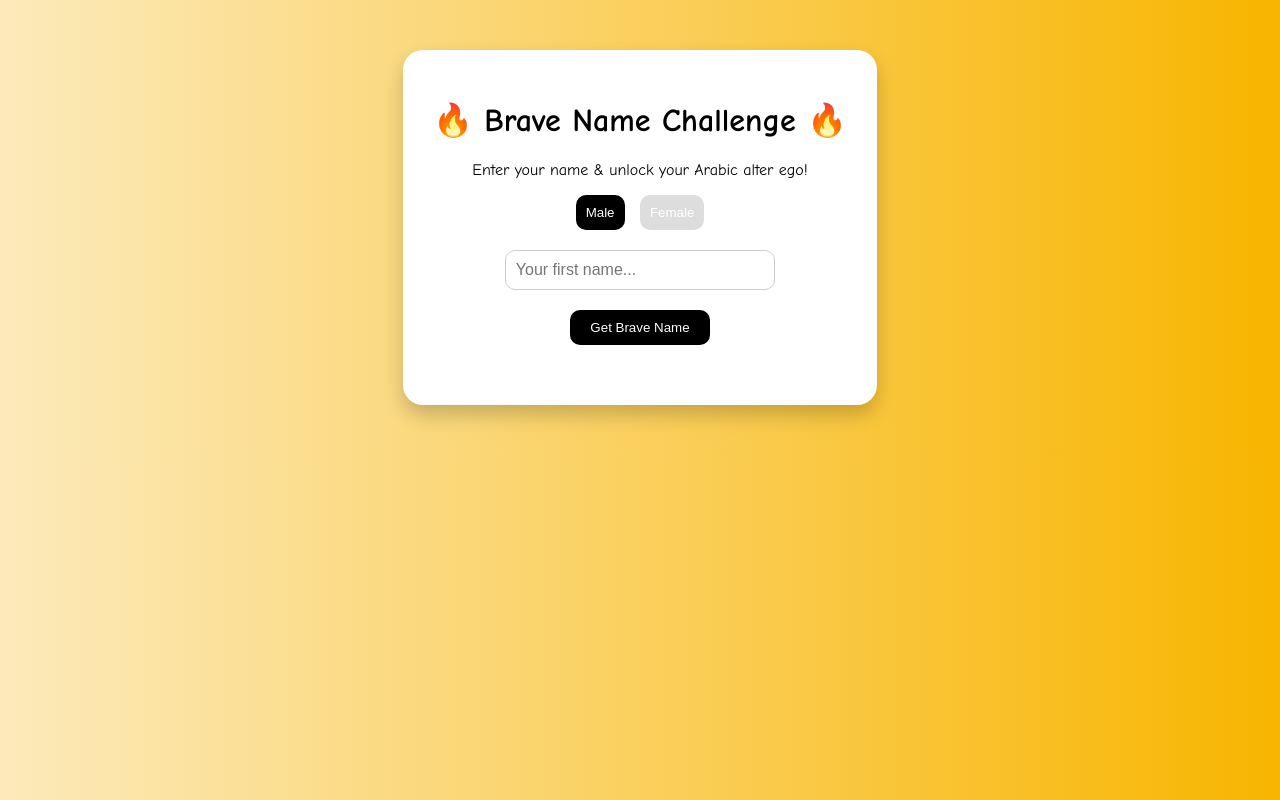
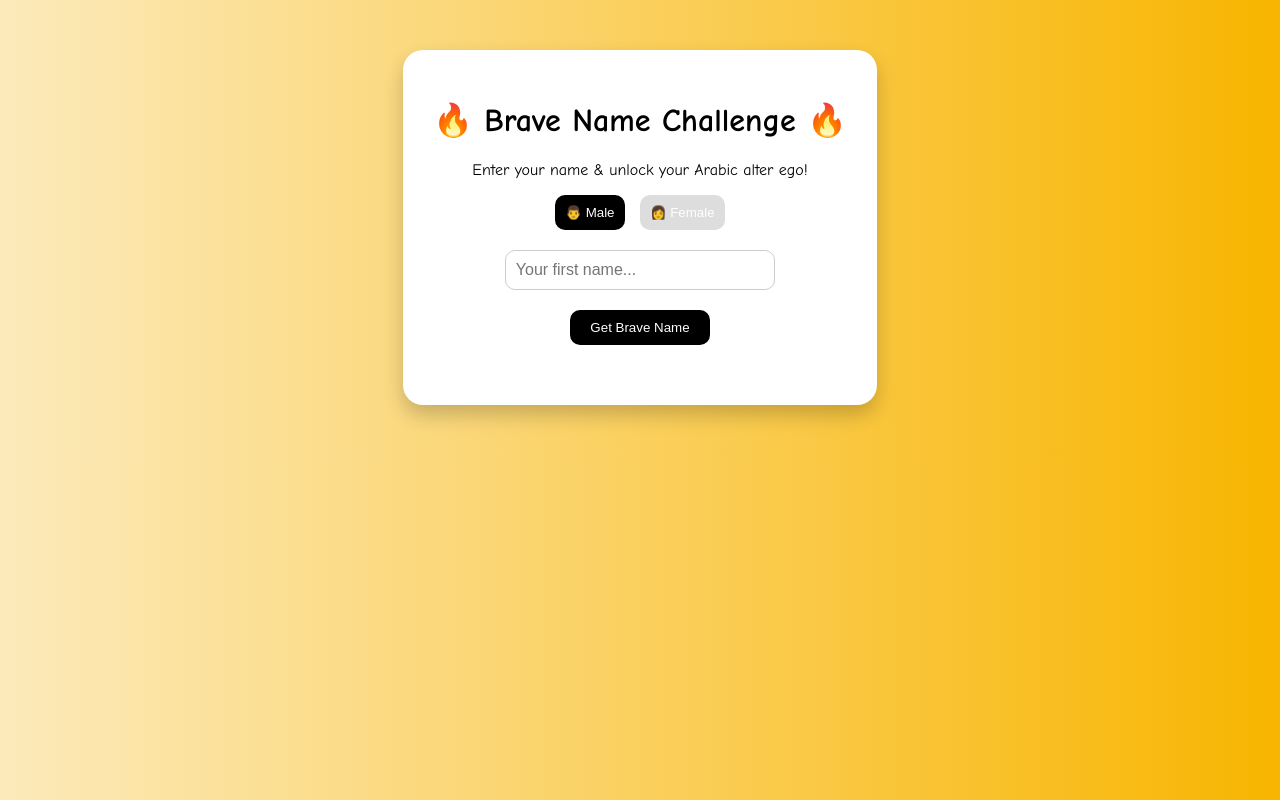
Before and after one commit to Mr-T-git-hub/brave-name-challenge, a plain HTML site: page index.html in a window 1280 px wide. Drawn offline with Linux system fonts and the light colour scheme.

Commit message:
Update index.html

```diff
--- a/index.html
+++ b/index.html
@@ -11,17 +11,17 @@
     <h1>🔥 Brave Name Challenge 🔥</h1>
     <p>Enter your name & unlock your Arabic alter ego!</p>
 
-    <!-- Gender Toggle Buttons -->
+    <!-- Gender Selection -->
     <div class="gender-toggle">
-      <button id="genderMale" class="active" onclick="toggleGender('male')">Male</button>
-      <button id="genderFemale" onclick="toggleGender('female')">Female</button>
+      <button id="genderMale" class="active" onclick="toggleGender('male')">👨 Male</button>
+      <button id="genderFemale" onclick="toggleGender('female')">👩 Female</button>
     </div>
 
     <!-- Input Field -->
     <input type="text" id="nameInput" placeholder="Your first name..." />
 
     <!-- Generate Button -->
-    <button id="generateBtn" onclick="generateName()">Get Brave Name</button>
+    <button onclick="generateName()">Get Brave Name</button>
 
     <!-- Result Display -->
     <div id="result"></div>
```
